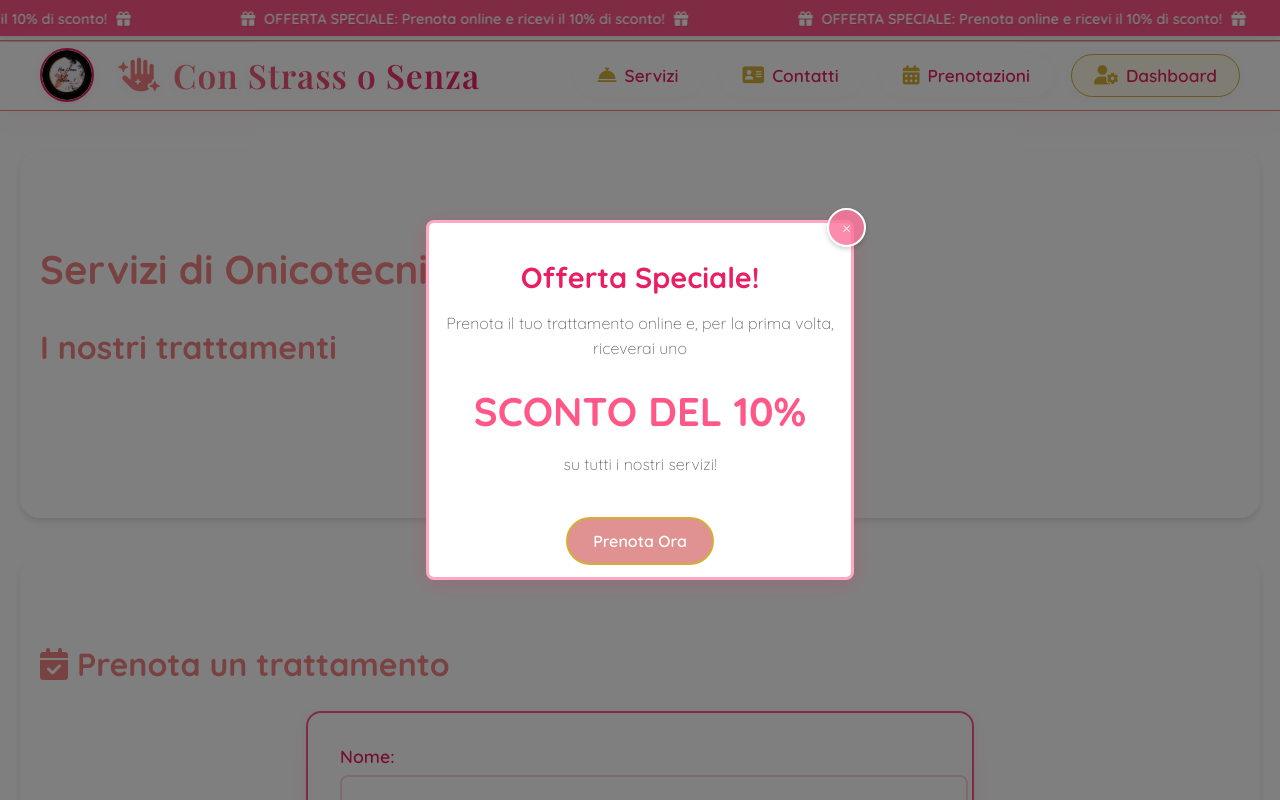
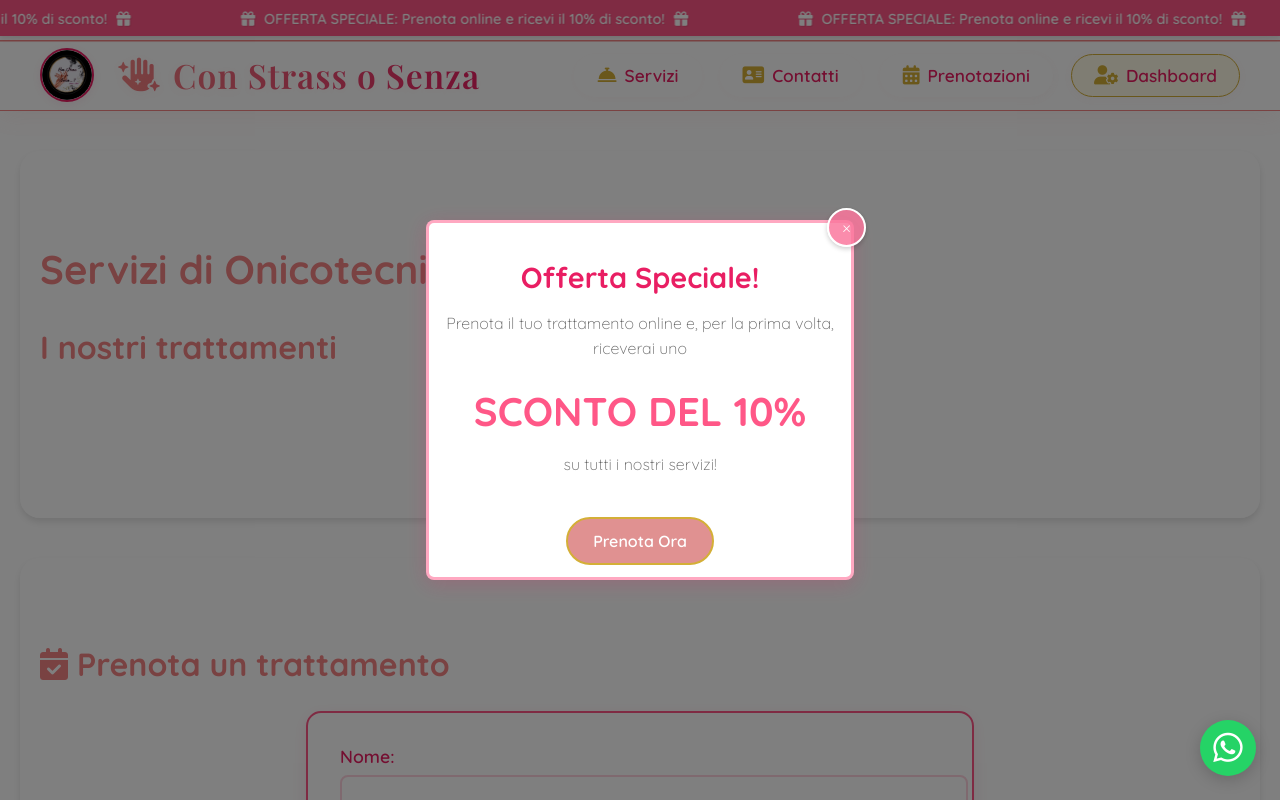
Before and after one commit to Maark92/sito-sabr, a website: page index.html in a window 1280 px wide. Shown: the top 800 px of the page. Drawn offline with nearby package versions, Linux system fonts and the light colour scheme; a script that the page names is missing; files whose address does not match are found by name.

Commit message:
Aggiornamento sito: aggiunto pulsante WhatsApp e miglioramenti generali

```diff
--- a/css/style.css
+++ b/css/style.css
@@ -1832,3 +1832,41 @@ header {
         padding: 0.8rem 0.3rem;
     }
 }
+
+/* WhatsApp Floating Button */
+.whatsapp-float {
+    position: fixed;
+    bottom: 24px;
+    right: 24px;
+    z-index: 3000;
+    background: #25d366;
+    color: #fff !important;
+    border-radius: 50%;
+    width: 56px;
+    height: 56px;
+    display: flex;
+    align-items: center;
+    justify-content: center;
+    box-shadow: 0 4px 16px rgba(0,0,0,0.18);
+    font-size: 2.1rem;
+    transition: background 0.2s, transform 0.2s;
+    cursor: pointer;
+}
+.whatsapp-float:hover, .whatsapp-float:focus {
+    background: #128c7e;
+    color: #fff !important;
+    transform: scale(1.08);
+    text-decoration: none;
+}
+.whatsapp-float i {
+    color: #fff !important;
+}
+@media (max-width: 600px) {
+    .whatsapp-float {
+        width: 46px;
+        height: 46px;
+        font-size: 1.5rem;
+        bottom: 16px;
+        right: 16px;
+    }
+}
--- a/index.html
+++ b/index.html
@@ -490,5 +490,16 @@
             document.querySelector('.popup-overlay').classList.remove('active');
         });
     </script>
+
+    <!-- Pulsante WhatsApp fluttuante -->
+    <a
+        href="https://wa.me/393299362917?text=Ciao%20Sabrina%2C%20vorrei%20prenotare%20un%20trattamento%20unghie!"
+        class="whatsapp-float"
+        target="_blank"
+        aria-label="Chatta su WhatsApp"
+        rel="noopener"
+    >
+        <i class="fab fa-whatsapp"></i>
+    </a>
 </body>
 </html>
```
